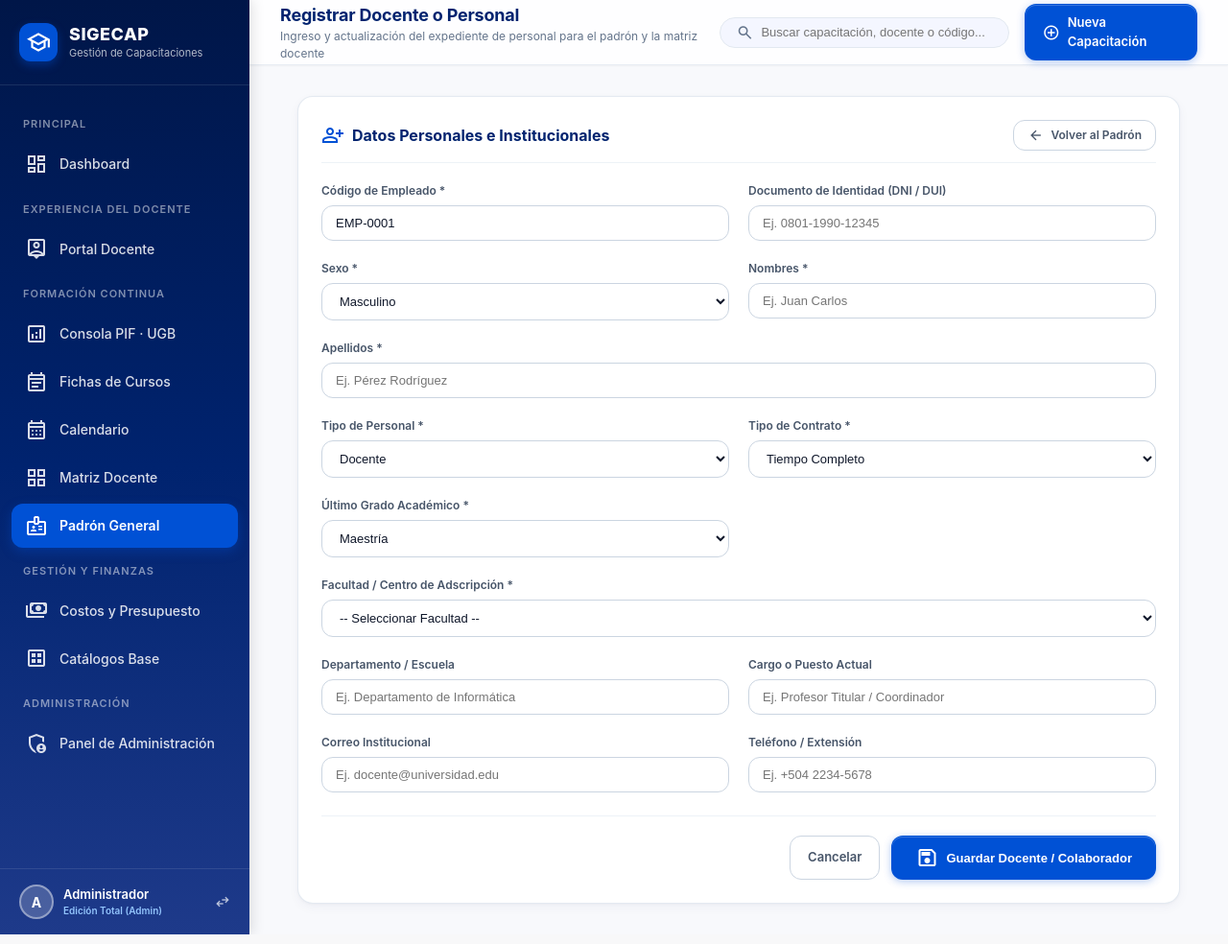
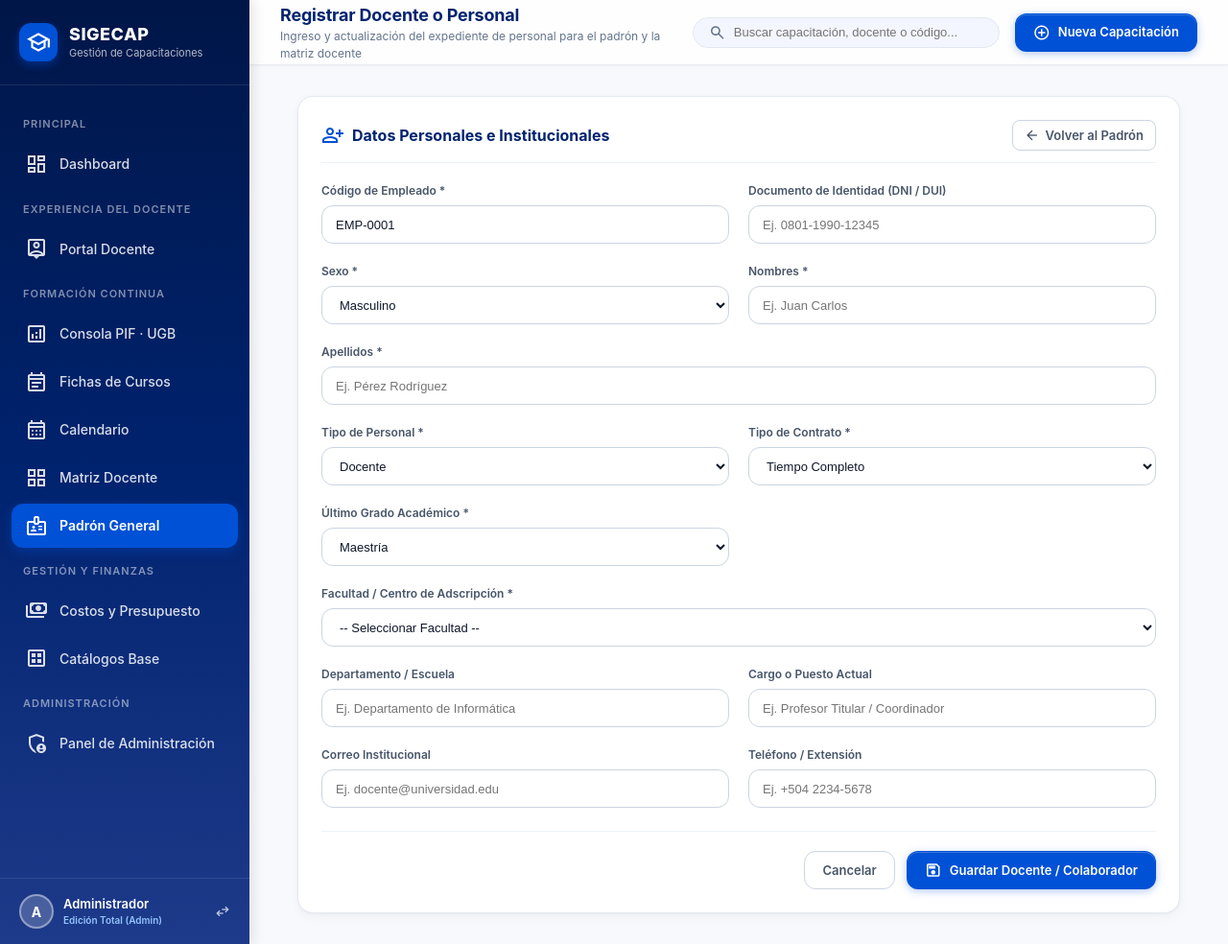
Before and after one commit to NANDO7U7/caparegister, a Django app: page /personas/nuevo/ in a window 1280 px wide. Shown: the whole page at 96% size. Run offline with Django 5.2, Linux system fonts and the light colour scheme; data that the repository does not hold is empty.

Commit message:
feat: ajustes en plantillas, vistas de personas y reporte playwright

```diff
--- a/playwright.config.ts
+++ b/playwright.config.ts
@@ -13,6 +13,7 @@ export default defineConfig({
   timeout: 30000,
   reporter: [
     ['list'],
+    ['html', { outputFolder: 'playwright-report', open: 'never' }],
     ['json', { outputFile: 'test-results/playwright-results.json' }]
   ],
   use: {
--- a/sigecap/apps/personas/views.py
+++ b/sigecap/apps/personas/views.py
@@ -404,7 +404,8 @@ def editar_persona(request, pk):
         persona.tipo_contrato = request.POST.get('tipo_contrato', persona.tipo_contrato)
         persona.grado_academico = request.POST.get('grado_academico', persona.grado_academico)
         persona.sexo = request.POST.get('sexo', persona.sexo)
-        persona.meta_horas_anuales = int(request.POST.get('meta_horas_anuales') or 40)
+        if 'meta_horas_anuales' in request.POST:
+            persona.meta_horas_anuales = int(request.POST.get('meta_horas_anuales') or 40)
 
         facultad_id = request.POST.get('facultad')
         persona.facultad_id = facultad_id if facultad_id else None
--- a/sigecap/static/css/stitch-theme.css
+++ b/sigecap/static/css/stitch-theme.css
@@ -304,27 +304,120 @@ body {
   color: var(--text-primary);
 }
 
-/* Botones con estilo Apple HIG & Micro-Interacciones */
+/* ==========================================================================
+   SISTEMA DE BOTONES — SIGECAP (Apple HIG & Material 3 Alignment)
+   ========================================================================== */
+
+/* 1. Normalización base para <button>, <input> y <a> */
+button.btn,
+input[type="submit"].btn,
+a.btn {
+  font-family: inherit;
+  font-size: 13px;
+  line-height: 1;
+  text-decoration: none;
+  box-sizing: border-box;
+  -webkit-appearance: none;
+  appearance: none;
+}
+
 .btn {
   display: inline-flex;
   align-items: center;
   justify-content: center;
   gap: 8px;
-  padding: 9px 18px;
+  height: 40px;                 /* Altura fija unificada: alinea perfectamente con .form-control */
+  padding: 0 18px;
   border-radius: var(--radius-md);
   font-weight: 600;
   font-size: 13px;
-  text-decoration: none;
+  line-height: 1;
   cursor: pointer;
   border: 1px solid transparent;
   transition: all var(--transition-fast);
   user-select: none;
+  white-space: nowrap;
+  vertical-align: middle;
+  box-sizing: border-box;
+}
+
+/* Iconos integrados en botones: tamaño y centrado automáticos */
+.btn .material-symbols-outlined {
+  font-size: 18px;
+  width: 18px;
+  height: 18px;
+  line-height: 18px;
+  display: inline-flex;
+  align-items: center;
+  justify-content: center;
+  flex-shrink: 0;
+}
+
+/* Micro-interacciones y Estados de Foco Accesibles (WCAG 2.4.7) */
+.btn:hover {
+  transform: translateY(-1px);
 }
 
 .btn:active {
-  transform: scale(0.97) !important;
+  transform: scale(0.98);
 }
 
+.btn:focus-visible {
+  outline: 2px solid var(--color-secondary);
+  outline-offset: 2px;
+}
+
+/* 2. Escala de Tamaños */
+
+/* Botón Pequeño (Cabeceras de tarjeta, modales compactos, tablas) */
+.btn-sm {
+  height: 32px;
+  padding: 0 12px;
+  font-size: 12px;
+  border-radius: var(--radius-sm);
+  gap: 6px;
+}
+
+.btn-sm .material-symbols-outlined {
+  font-size: 16px;
+  width: 16px;
+  height: 16px;
+  line-height: 16px;
+}
+
+/* Botón Grande (Acciones principales destacadas) */
+.btn-lg {
+  height: 46px;
+  padding: 0 24px;
+  font-size: 14px;
+  border-radius: var(--radius-md);
+  gap: 10px;
+}
+
+.btn-lg .material-symbols-outlined {
+  font-size: 20px;
+  width: 20px;
+  height: 20px;
+  line-height: 20px;
+}
+
+/* Botón Solo Icono (Cuadrado exacto para filtros, tablas o cabeceras) */
+.btn-icon {
+  width: 40px;
+  height: 40px;
+  padding: 0;
+  flex-shrink: 0;
+}
+
+.btn-icon.btn-sm {
+  width: 32px;
+  height: 32px;
+  padding: 0;
+}
+
+/* 3. Variantes Semánticas de Color */
+
+/* Primario */
 .btn-primary {
   background-color: var(--color-secondary);
   color: #ffffff;
@@ -333,10 +426,10 @@ body {
 
 .btn-primary:hover {
   background-color: var(--color-secondary-hover);
-  transform: translateY(-1px);
   box-shadow: 0 4px 14px rgba(0, 81, 213, 0.4), inset 0 1px 0 rgba(255, 255, 255, 0.25);
 }
 
+/* Secundario / Tonal */
 .btn-secondary {
   background-color: var(--color-secondary-container);
   color: var(--color-secondary);
@@ -345,9 +438,10 @@ body {
 
 .btn-secondary:hover {
   background-color: #dbeafe;
-  transform: translateY(-1px);
+  color: #003db3;
 }
 
+/* Outline / Neutro */
 .btn-outline {
   background-color: transparent;
   border-color: var(--border-primary);
@@ -357,7 +451,97 @@ body {
 .btn-outline:hover {
   background-color: var(--bg-surface-hover);
   color: var(--text-primary);
-  transform: translateY(-1px);
+  border-color: #94a3b8;
+}
+
+/* Peligro / Destructivo */
+.btn-danger {
+  background-color: var(--color-danger);
+  color: #ffffff;
+  box-shadow: 0 2px 6px rgba(220, 38, 38, 0.25);
+}
+
+.btn-danger:hover {
+  background-color: #b91c1c;
+  box-shadow: 0 4px 12px rgba(220, 38, 38, 0.35);
+}
+
+.btn-outline-danger {
+  background-color: transparent;
+  border-color: rgba(220, 38, 38, 0.3);
+  color: var(--color-danger);
+}
+
+.btn-outline-danger:hover {
+  background-color: var(--color-danger-bg);
+  border-color: var(--color-danger);
+  color: #b91c1c;
+}
+
+/* Éxito */
+.btn-success {
+  background-color: var(--color-success);
+  color: #ffffff;
+  box-shadow: 0 2px 6px rgba(5, 150, 105, 0.25);
+}
+
+.btn-success:hover {
+  background-color: #047857;
+}
+
+/* 4. Botones de Acción Rápida para Filas de Tabla (.action-btn-sm) */
+.action-btn-sm {
+  height: 28px;
+  padding: 0 8px;
+  font-size: 12px;
+  font-weight: 500;
+  border-radius: 6px;
+  border: 1px solid var(--border-light);
+  background: white;
+  color: var(--text-primary);
+  cursor: pointer;
+  display: inline-flex;
+  align-items: center;
+  justify-content: center;
+  gap: 4px;
+  text-decoration: none;
+  transition: all var(--transition-fast);
+  box-sizing: border-box;
+}
+
+.action-btn-sm:hover {
+  background: #f8fafc;
+  border-color: var(--color-secondary);
+  color: var(--color-secondary);
+}
+
+.action-btn-sm .material-symbols-outlined {
+  font-size: 15px;
+  width: 15px;
+  height: 15px;
+  line-height: 15px;
+}
+
+.action-btn-danger {
+  color: var(--color-danger);
+  border-color: rgba(220, 38, 38, 0.3);
+}
+
+.action-btn-danger:hover {
+  background: var(--color-danger-bg);
+  border-color: var(--color-danger);
+  color: #b91c1c;
+}
+
+/* 5. Contenedor Unificado de Acciones de Formulario */
+.form-actions-bar {
+  display: flex;
+  justify-content: flex-end;
+  align-items: center;
+  gap: 12px;
+  border-top: 1px solid var(--border-subtle);
+  padding-top: 20px;
+  margin-top: 8px;
 }
 
 /* Contenedor de Vistas / Main View */
@@ -544,6 +728,12 @@ body {
   background-color: #ffffff;
   outline: none;
   transition: all var(--transition-fast);
+  box-sizing: border-box;
+}
+
+input.form-control,
+select.form-control {
+  height: 40px;
 }
 
 .form-control:focus {
@@ -555,3 +745,29 @@ textarea.form-control {
   resize: vertical;
   min-height: 90px;
 }
+
+
+/* ==========================================================================
+   Adaptabilidad Responsive y Mobile (Touch Targets & Form Stack)
+   ========================================================================== */
+@media (max-width: 640px) {
+  .form-actions-bar {
+    flex-direction: column-reverse;
+    width: 100%;
+  }
+
+  .form-actions-bar .btn {
+    width: 100%;
+    height: 44px; /* Touch target estándar Apple HIG */
+  }
+
+  .card-header {
+    flex-direction: column;
+    align-items: flex-start;
+    gap: 12px;
+  }
+
+  .card-header .btn-sm {
+    align-self: flex-start;
+  }
+}
--- a/sigecap/templates/capacitaciones/duplicar.html
+++ b/sigecap/templates/capacitaciones/duplicar.html
@@ -66,9 +66,9 @@
             </div>
         </div>
 
-        <div style="display: flex; justify-content: flex-end; gap: 12px; border-top: 1px solid var(--border-subtle); padding-top: 20px;">
+        <div class="form-actions-bar">
             <a href="{% url 'capacitaciones:detalle' original.id %}" class="btn btn-outline">Cancelar</a>
-            <button type="submit" class="btn btn-primary" style="padding: 10px 24px;">
+            <button type="submit" class="btn btn-primary">
                 <span class="material-symbols-outlined">content_copy</span>
                 <span>Confirmar y Crear Nueva Capacitación</span>
             </button>
--- a/sigecap/templates/capacitaciones/encuesta.html
+++ b/sigecap/templates/capacitaciones/encuesta.html
@@ -104,9 +104,9 @@
             </div>
         </div>
 
-        <div style="display: flex; justify-content: flex-end; gap: 12px; border-top: 1px solid var(--border-subtle); padding-top: 20px;">
+        <div class="form-actions-bar">
             <a href="{% if docente %}/personas/portal/?docente={{ docente.id }}{% else %}{% url 'capacitaciones:detalle' capacitacion.id %}{% endif %}" class="btn btn-outline">Cancelar</a>
-            <button type="submit" class="btn btn-primary" style="padding: 10px 24px;">
+            <button type="submit" class="btn btn-primary">
                 <span class="material-symbols-outlined">send</span>
                 <span>Enviar Evaluación</span>
             </button>
--- a/sigecap/templates/personas/crear_editar.html
+++ b/sigecap/templates/personas/crear_editar.html
@@ -14,8 +14,8 @@
                 <span class="material-symbols-outlined" style="color: var(--color-secondary);">person_add</span>
                 <span>Datos Personales e Institucionales</span>
             </div>
-            <a href="{% url 'personas:lista' %}" class="btn btn-outline" style="padding: 6px 14px; font-size: 12px;">
-                <span class="material-symbols-outlined" style="font-size: 16px;">arrow_back</span>
+            <a href="{% url 'personas:lista' %}" class="btn btn-outline btn-sm">
+                <span class="material-symbols-outlined">arrow_back</span>
                 <span>Volver al Padrón</span>
             </a>
         </div>
@@ -121,9 +121,9 @@
             </div>
         </div>
 
-        <div style="display: flex; justify-content: flex-end; gap: 12px; border-top: 1px solid var(--border-subtle); padding-top: 20px;">
+        <div class="form-actions-bar">
             <a href="{% url 'personas:lista' %}" class="btn btn-outline">Cancelar</a>
-            <button type="submit" class="btn btn-primary" style="padding: 10px 24px;">
+            <button type="submit" class="btn btn-primary">
                 <span class="material-symbols-outlined">save</span>
                 <span>Guardar Docente / Colaborador</span>
             </button>
```
Also changed, not shown: e2e/AGENTS.md (added, +28 -0 lines), sigecap/apps/personas/tests.py (added, +64 -0 lines), sigecap/templates/capacitaciones/crear_editar.html (+4 -4 lines), sigecap/templates/capacitaciones/detalle.html (+6 -6 lines), sigecap/templates/capacitaciones/lista.html (+4 -4 lines), sigecap/templates/personas/lista.html (+4 -4 lines), 1 other file.
